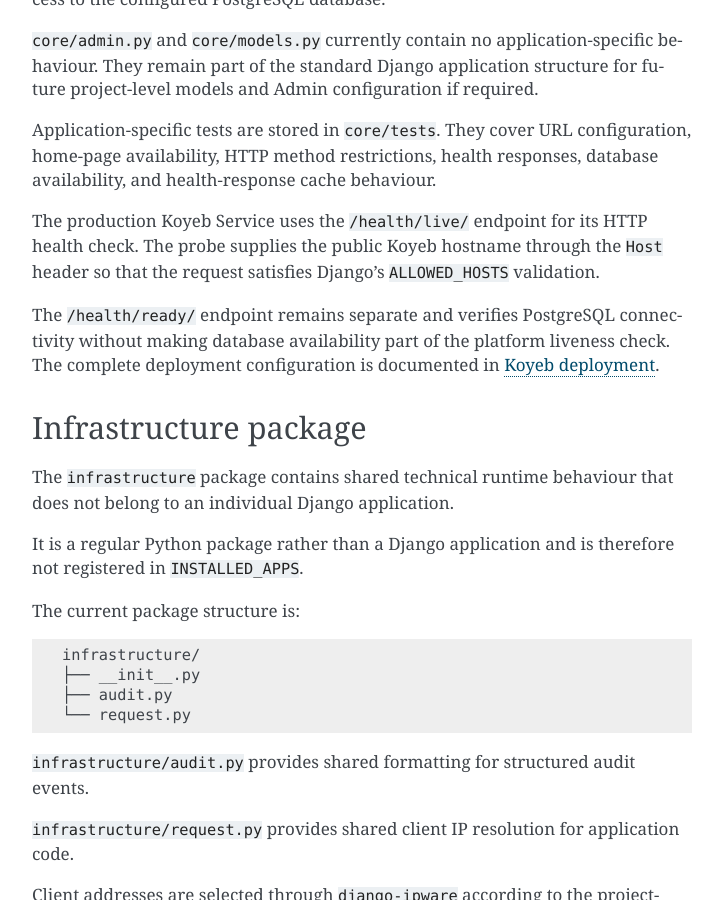
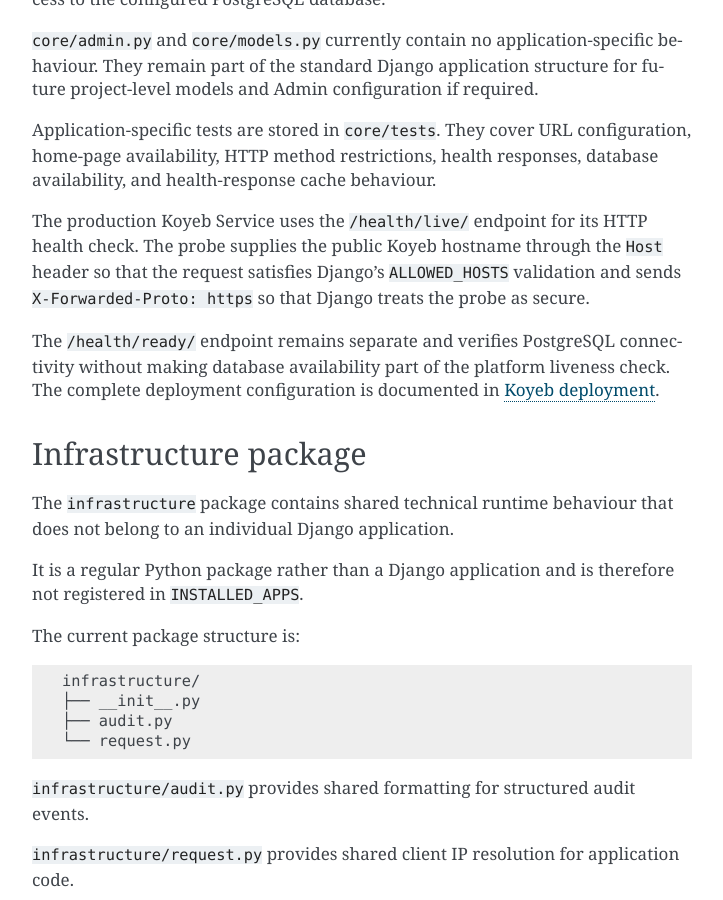
Before and after one commit to alex-nuclearboy/vocabio, a Sphinx documentation site: the page built from docs/source/project/structure.rst, in a window 1280 px wide and 900 px high, scrolled down 4401 px. Shown: the whole window, without its empty margins (388-1111 px from the left). Built offline with Sphinx 7.4.7, drawn with Linux system fonts in a browser that asks for light colours; some of the changed text lies outside the part shown.

Commit message:
docs: align health-check documentation
Update the project documentation to reflect the final proxy-aware Koyeb liveness configuration.

- document the forwarded HTTPS protocol header
- align the project structure with the active health-check policy
- update testing documentation for proxy-aware liveness coverage

```diff
--- a/docs/source/deployment/koyeb.rst
+++ b/docs/source/deployment/koyeb.rst
@@ -499,7 +499,8 @@ that:
 * Gunicorn starts successfully from the Dockerfile runtime command;
 * the application is reachable through the ``.koyeb.app`` HTTPS URL;
 * the Koyeb HTTP health check for ``/health/live/`` passes with the public
-  Koyeb hostname supplied as the ``Host`` header;
+  Koyeb hostname supplied as the ``Host`` header and
+  ``X-Forwarded-Proto: https`` supplied as the forwarded protocol header;
 * HTTPS redirection does not create a redirect loop;
 * Django static files are served correctly;
 * the pooled Neon database connection is available as ``DATABASE_URL``;
--- a/docs/source/development/testing.rst
+++ b/docs/source/development/testing.rst
@@ -84,6 +84,7 @@ The current configuration tests cover behaviour such as:
 * environment variable handling;
 * production host validation;
 * CSRF trusted-origin normalisation;
+* trusted proxy HTTPS header configuration;
 * secure cookie requirements;
 * HSTS configuration validation;
 * authentication, lockout, and redirect settings;
@@ -168,6 +169,7 @@ routes.
 * public home-page availability;
 * GET-only behaviour for project-level endpoints;
 * liveness responses;
+* liveness handling for trusted forwarded HTTPS requests;
 * readiness responses when PostgreSQL is available;
 * HTTP 503 responses when PostgreSQL is unavailable;
 * HTTP 503 responses when the database probe returns an unexpected result;
--- a/docs/source/project/structure.rst
+++ b/docs/source/project/structure.rst
@@ -231,7 +231,8 @@ responses, database availability, and health-response cache behaviour.
 The production Koyeb Service uses the ``/health/live/`` endpoint for its HTTP
 health check. The probe supplies the public Koyeb hostname through the
 ``Host`` header so that the request satisfies Django's ``ALLOWED_HOSTS``
-validation.
+validation and sends ``X-Forwarded-Proto: https`` so that Django treats the
+probe as secure.
 
 The ``/health/ready/`` endpoint remains separate and verifies PostgreSQL
 connectivity without making database availability part of the platform
@@ -399,10 +400,7 @@ Application-specific tests are stored inside the corresponding application
 package, while the top-level ``tests`` package contains project-level
 configuration and infrastructure tests together with shared test support.
 
-``tests/__init__.py``
-~~~~~~~~~~~~~~~~~~~~~
-
-Marks ``tests`` as a Python package.
+``tests/__init__.py`` marks ``tests`` as a Python package.
 
 Continuous integration
 ----------------------
```
